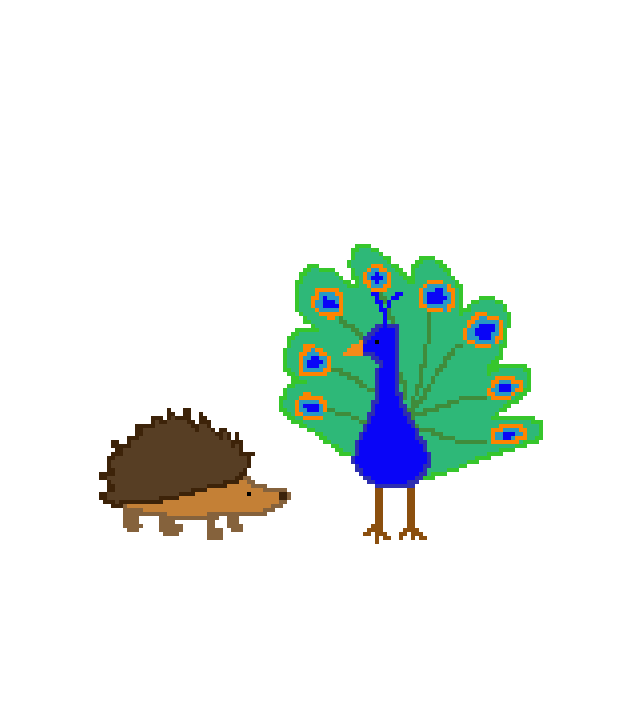
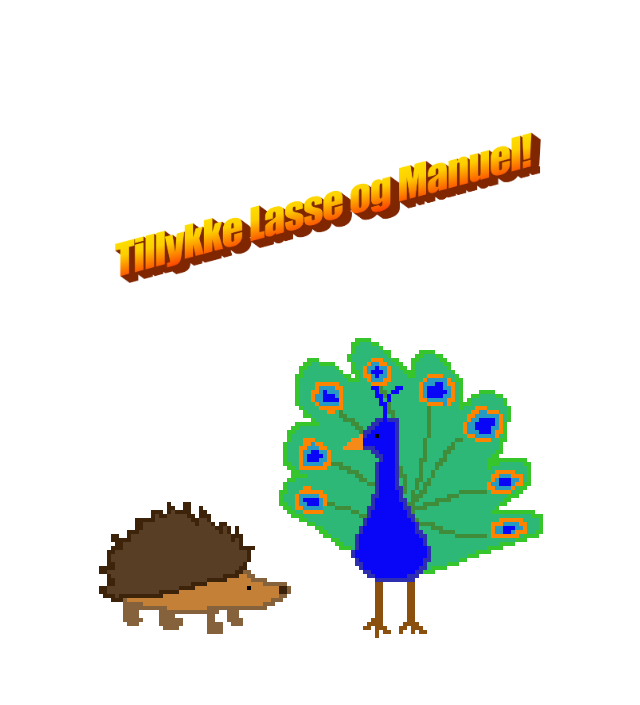
Before and after one commit to Jackarius090/beer-qrcode-site, a plain HTML site: page index.html in a window 1280 px wide. Shown: the whole page, without its empty margins (317-957 px from the left). Drawn offline with Linux system fonts and the light colour scheme.

Commit message:
add word art

```diff
--- a/index.html
+++ b/index.html
@@ -8,6 +8,7 @@
   <body
     style="
       display: flex;
+      flex-direction: column;
       align-items: center;
       justify-content: center;
       min-height: 100dvh;
@@ -15,8 +16,19 @@
   >
     <img
       style="
+        width: 100%;
+        max-width: 480px;
+        max-height: 50vh;
+        height: auto;
+        display: block;
+      "
+      src="./Tillykke.png"
+      alt="Tillykke Lasse og Manuel text"
+    />
+    <img
+      style="
         max-width: 100vw;
-        max-height: 100vh;
+        max-height: 50vh;
         width: auto;
         height: auto;
         display: block;
```
Also changed, not shown: Tillykke.png (added).
